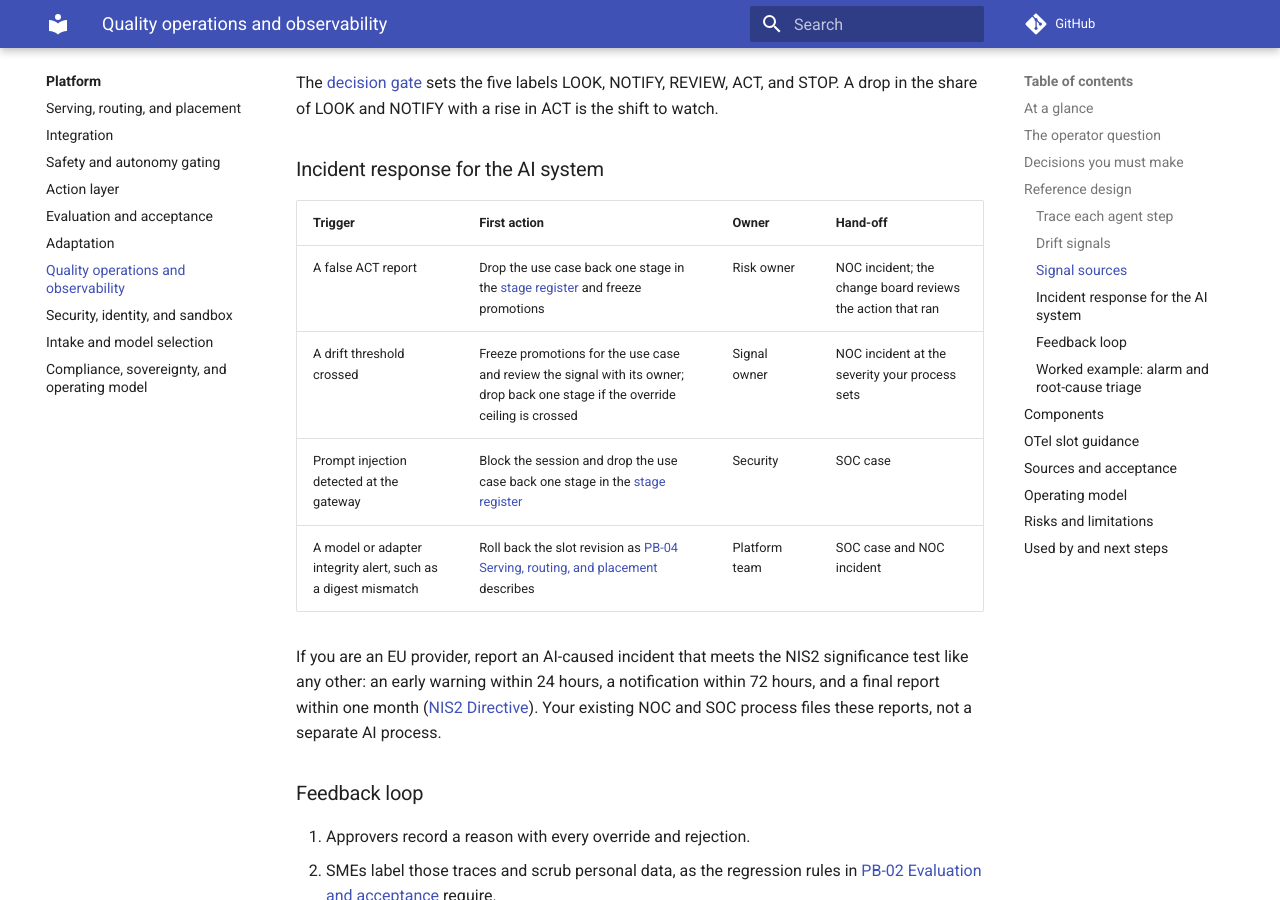
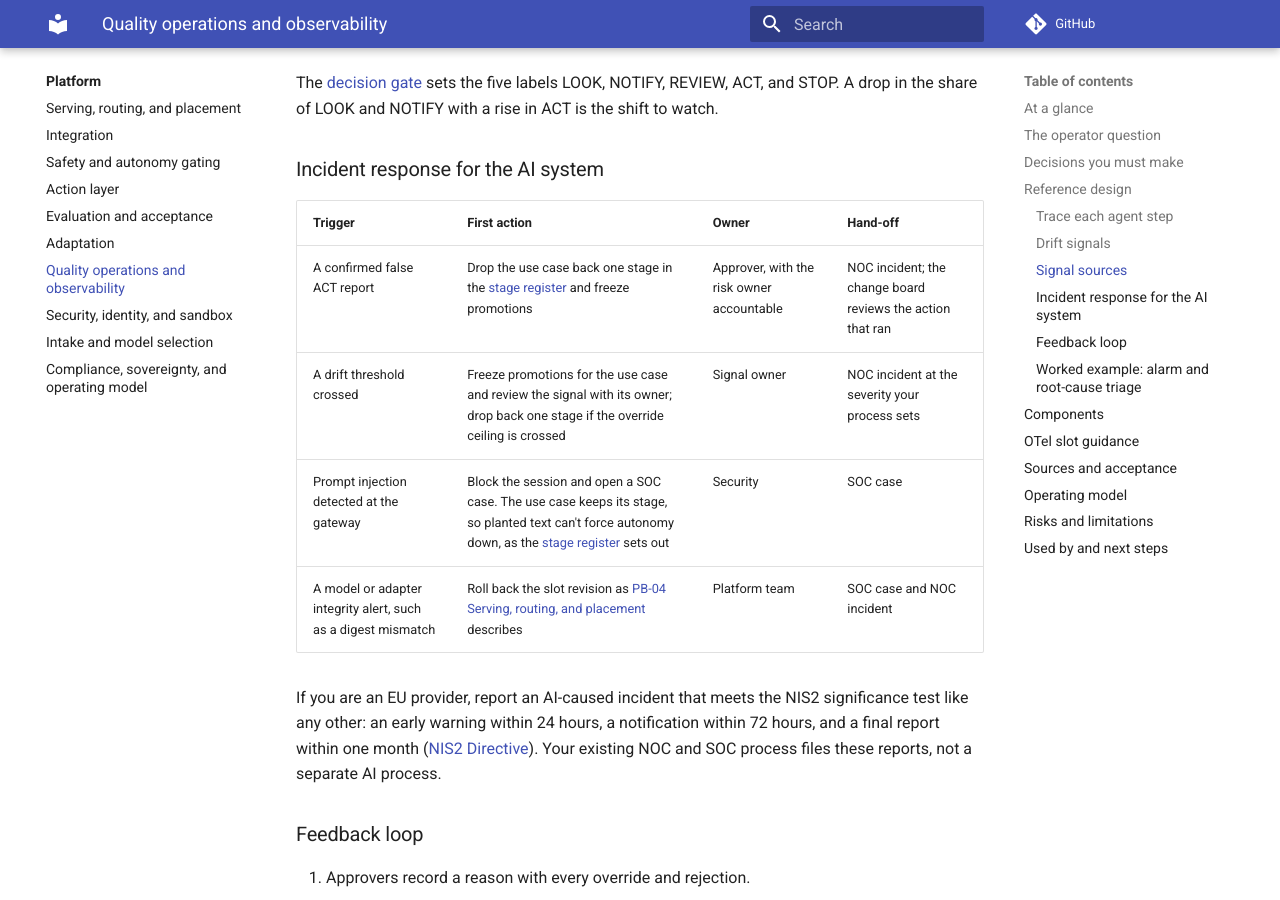
Before and after one commit to ravisharma5/otel-telco-blueprints, an MkDocs documentation site: the page built from platform/quality-operations/README.md, in a window 1280 px wide and 900 px high, scrolled down 4920 px. Built offline with MkDocs 1.6.1 and Material for MkDocs 9.7.7, drawn with Linux system fonts in a browser that asks for light colours; comment, search, counter and statistics services are not loaded; some of the changed text lies outside the part shown.

Commit message:
fix(platform): set one drop-back rule set in the stage register
The gating page now states that a confirmed false ACT drops a use case back
one stage and that a blocked prompt injection opens a SOC case without a
drop, so planted text cannot force autonomy down. Quality operations and
security now match it, and tests guard the rule on all three pages.

```diff
--- a/platform/quality-operations/README.md
+++ b/platform/quality-operations/README.md
@@ -115,9 +115,9 @@ The [decision gate](../../architecture/decision-gate.md) sets the five labels LO
 
 | Trigger | First action | Owner | Hand-off |
 |---|---|---|---|
-| A false ACT report | Drop the use case back one stage in the [stage register](../safety-autonomy-gating/README.md) and freeze promotions | Risk owner | NOC incident; the change board reviews the action that ran |
+| A confirmed false ACT report | Drop the use case back one stage in the [stage register](../safety-autonomy-gating/README.md#staged-autonomy) and freeze promotions | Approver, with the risk owner accountable | NOC incident; the change board reviews the action that ran |
 | A drift threshold crossed | Freeze promotions for the use case and review the signal with its owner; drop back one stage if the override ceiling is crossed | Signal owner | NOC incident at the severity your process sets |
-| Prompt injection detected at the gateway | Block the session and drop the use case back one stage in the [stage register](../safety-autonomy-gating/README.md) | Security | SOC case |
+| Prompt injection detected at the gateway | Block the session and open a SOC case. The use case keeps its stage, so planted text can't force autonomy down, as the [stage register](../safety-autonomy-gating/README.md#staged-autonomy) sets out | Security | SOC case |
 | A model or adapter integrity alert, such as a digest mismatch | Roll back the slot revision as [PB-04 Serving, routing, and placement](../serving-routing-placement/README.md) describes | Platform team | SOC case and NOC incident |
 
 If you are an EU provider, report an AI-caused incident that meets the NIS2 significance test like any other: an early warning within 24 hours, a notification within 72 hours, and a final report within one month ([NIS2 Directive](https://eur-lex.europa.eu/eli/dir/2022/2555/oj/eng)). Your existing NOC and SOC process files these reports, not a separate AI process.
@@ -211,7 +211,7 @@ Each key claim links its source, as set out in [the Sources table](../../framewo
 
 - [PB-02 Evaluation and acceptance](../evaluation-acceptance/README.md): labelled overrides become the next golden set
 - [PB-03 Adaptation](../adaptation/README.md): drift that skills and retrieval can't fix starts a new climb
-- [PB-06 Safety and autonomy gating](../safety-autonomy-gating/README.md): incidents drop a use case back one stage
+- [PB-06 Safety and autonomy gating](../safety-autonomy-gating/README.md): a confirmed false ACT or an override rate that crosses the ceiling drops a use case back one stage
 - [PB-07 Action layer](../action-layer/README.md): action jobs and rollbacks appear in the same trace
 - [PB-04 Serving, routing, and placement](../serving-routing-placement/README.md): slot rollback on an integrity alert
 - [Decision gate](../../architecture/decision-gate.md): the labels behind the gate label mix
```
Also changed, not shown: platform/safety-autonomy-gating/README.md (+2 -0 lines), platform/security-identity-sandbox/README.md (+1 -1 lines), 1 other file.
